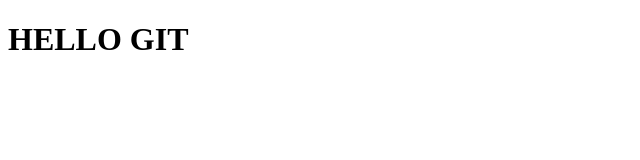
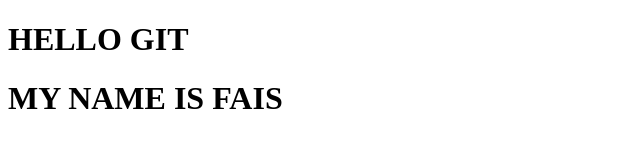
Before and after one commit to DevFaeez/belajar-git-remote, a plain HTML site: page index.html in a window 1280 px wide. Shown: the whole page, without its empty margins (0-640 px from the left). Drawn offline with Linux system fonts and the light colour scheme.

Commit message:
tambah nama pada index.html

```diff
--- a/index.html
+++ b/index.html
@@ -7,5 +7,6 @@
 </head>
 <body>
     <h1>HELLO GIT</h1>
+    <h1>MY NAME IS FAIS</h1>
 </body>
 </html>
```
